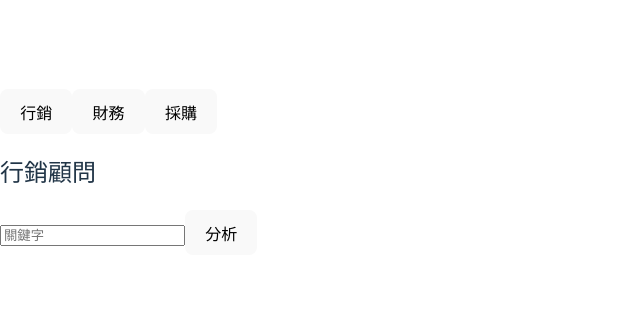
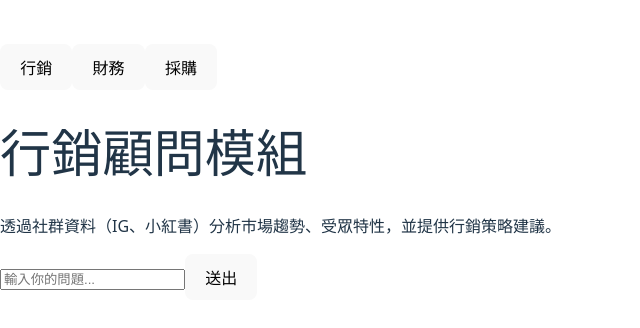
Before and after one commit to heiying2/app_vercel, a React (Vite) app: page / in a window 1280 px wide. Shown: the part 228-556 px from the top of the page, without its empty margins (0-640 px from the left). Built offline with nearby package versions, Linux system fonts and the light colour scheme.

Commit message:
Update Marketing.jsx

```diff
--- a/src/pages/Marketing.jsx
+++ b/src/pages/Marketing.jsx
@@ -1,21 +1,13 @@
-import { useState } from "react";
-import { getMarketingAdvice } from "../api";
+import ChatBox from "../components/ChatBox";
 
 export default function Marketing() {
-  const [keyword, setKeyword] = useState("");
-  const [result, setResult] = useState(null);
-
-  const handleClick = async () => {
-    const data = await getMarketingAdvice(keyword);
-    setResult(data);
-  };
-
   return (
-    <div>
-      <h2>行銷顧問</h2>
-      <input value={keyword} onChange={e => setKeyword(e.target.value)} placeholder="關鍵字"/>
-      <button onClick={handleClick}>分析</button>
-      {result && <pre>{JSON.stringify(result, null, 2)}</pre>}
+    <div className="p-6 max-w-3xl mx-auto">
+      <h1 className="text-2xl font-bold mb-4">行銷顧問模組</h1>
+      <p className="mb-4 text-gray-600">
+        透過社群資料（IG、小紅書）分析市場趨勢、受眾特性，並提供行銷策略建議。
+      </p>
+      <ChatBox apiUrl="https://你的後端域名/marketing" />
     </div>
   );
 }
```
